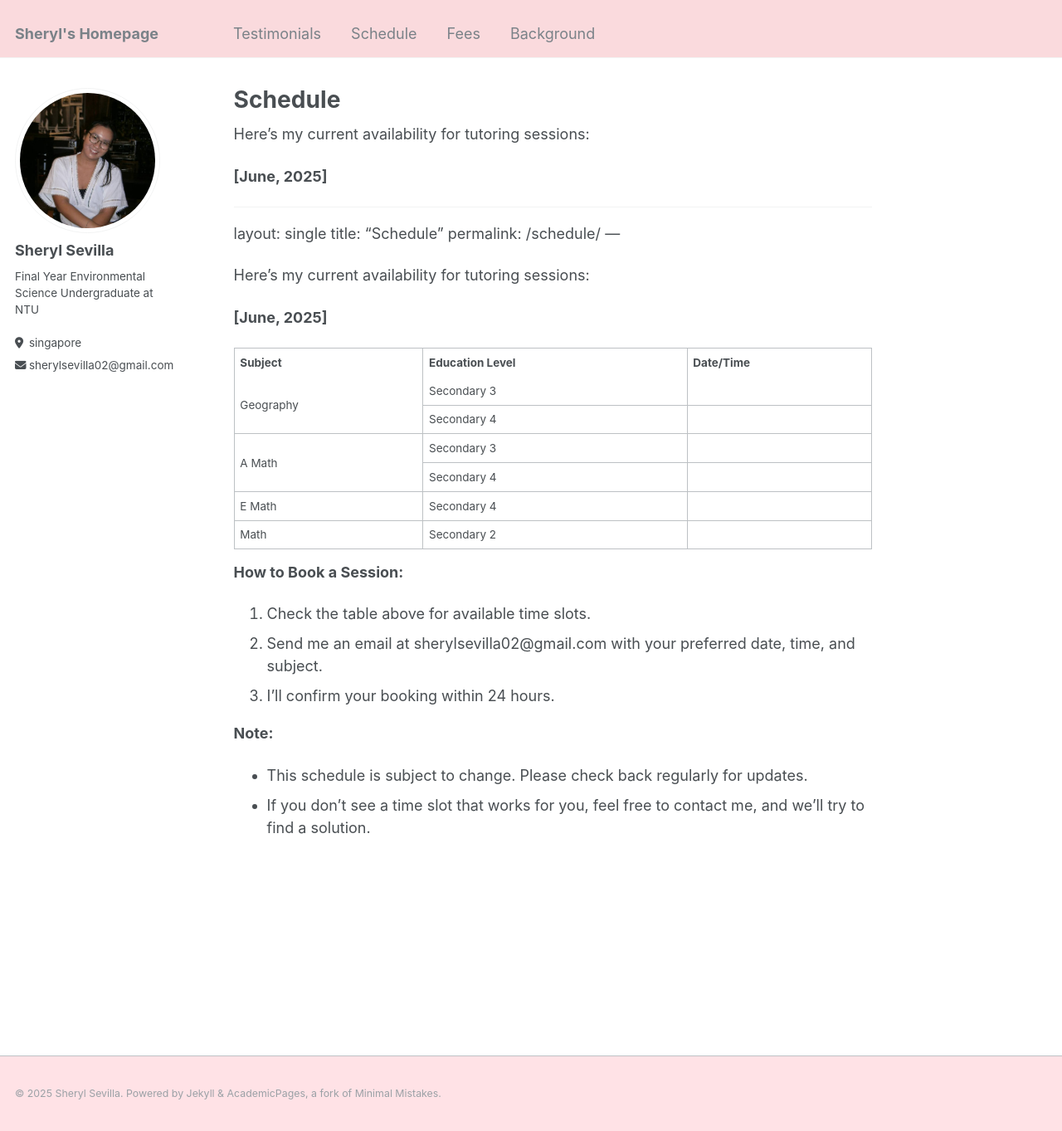
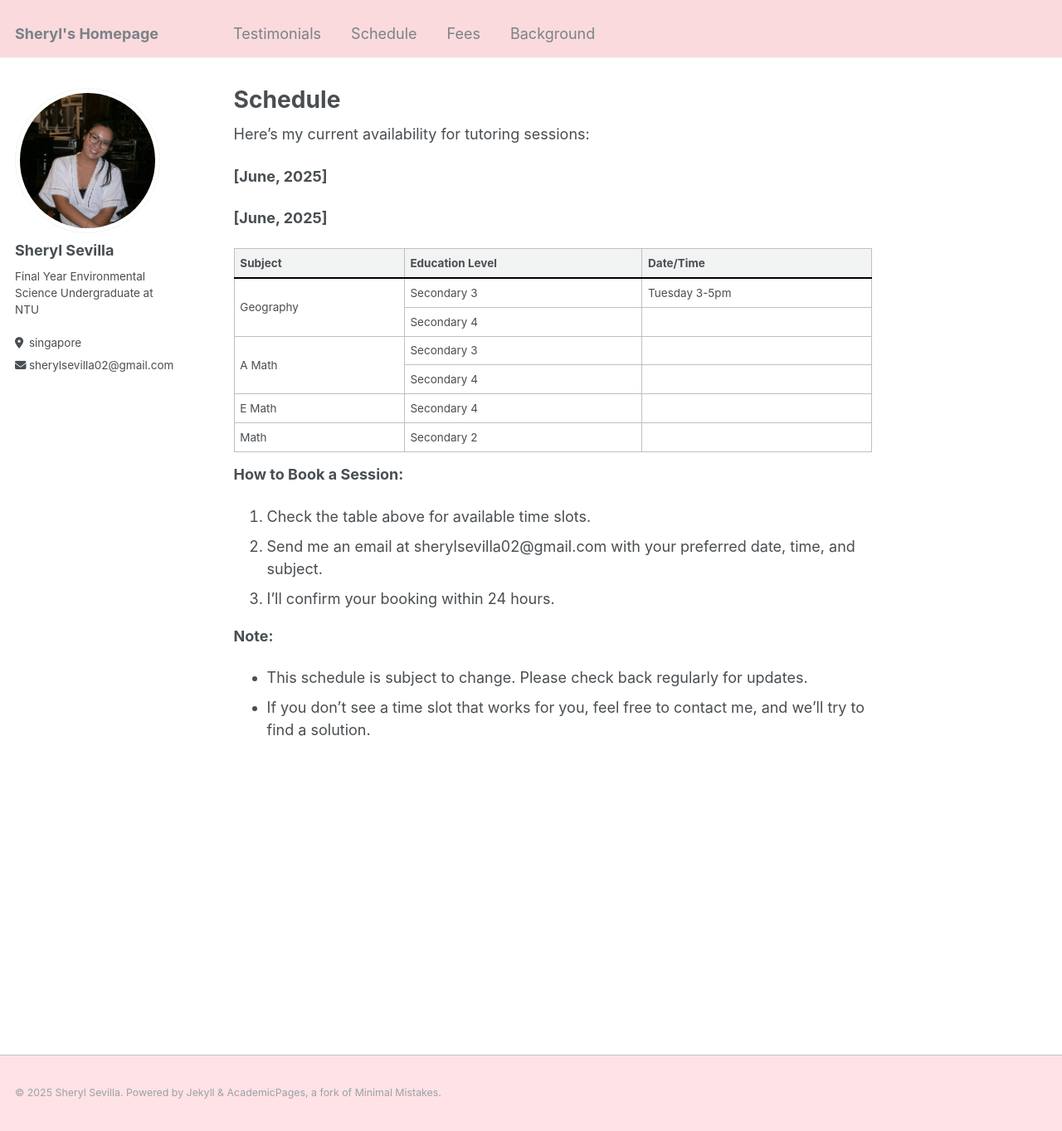
Before and after one commit to teachsheryl/teachsheryl.github.io, a Jekyll site: the page built from _pages/schedule.md, in a window 1280 px wide and 1363 px high. Shown: the whole window at 83% size. Built offline with Jekyll 4.4.1, drawn with Linux system fonts in a browser that asks for light colours.

Commit message:
Update schedule.md

```diff
--- a/_pages/schedule.md
+++ b/_pages/schedule.md
@@ -17,51 +17,48 @@ Here's my current availability for tutoring sessions:
 | E Math     | Secondary 4     |           |
 | Math       | Secondary 2     |           | -->
 
----
-layout: single
-title: "Schedule"
-permalink: /schedule/
----
-
-Here's my current availability for tutoring sessions:
-
 **[June, 2025]**
 
-<table>
-  <tr>
-    <th>Subject</th>
-    <th>Education Level</th>
-    <th>Date/Time</th>
-  </tr>
-  <tr>
-    <td rowspan="2">Geography</td>
-    <td>Secondary 3</td>
-    <td></td>
-  </tr>
-  <tr>
-    <td>Secondary 4</td>
-    <td></td>
-  </tr>
-  <tr>
-    <td rowspan="2">A Math</td>
-    <td>Secondary 3</td>
-    <td></td>
-  </tr>
-  <tr>
-    <td>Secondary 4</td>
-    <td></td>
-  </tr>
-  <tr>
-    <td>E Math</td>
-    <td>Secondary 4</td>
-    <td></td>
-  </tr>
-  <tr>
-    <td>Math</td>
-    <td>Secondary 2</td>
-    <td></td>
-  </tr>
+<table style="border-collapse: collapse; width: 100%;">
+  <thead style="border-bottom: 2px solid black;">
+    <tr>
+      <th>Subject</th>
+      <th>Education Level</th>
+      <th>Date/Time</th>
+    </tr>
+  </thead>
+  <tbody>
+    <tr>
+      <td rowspan="2">Geography</td>
+      <td>Secondary 3</td>
+      <td>Tuesday 3-5pm</td>
+    </tr>
+    <tr>
+      <td>Secondary 4</td>
+      <td></td>
+    </tr>
+    <tr>
+      <td rowspan="2">A Math</td>
+      <td>Secondary 3</td>
+      <td></td>
+    </tr>
+    <tr>
+      <td>Secondary 4</td>
+      <td></td>
+    </tr>
+    <tr>
+      <td>E Math</td>
+      <td>Secondary 4</td>
+      <td></td>
+    </tr>
+    <tr>
+      <td>Math</td>
+      <td>Secondary 2</td>
+      <td></td>
+    </tr>
+  </tbody>
 </table>
+
 
 
 
```
